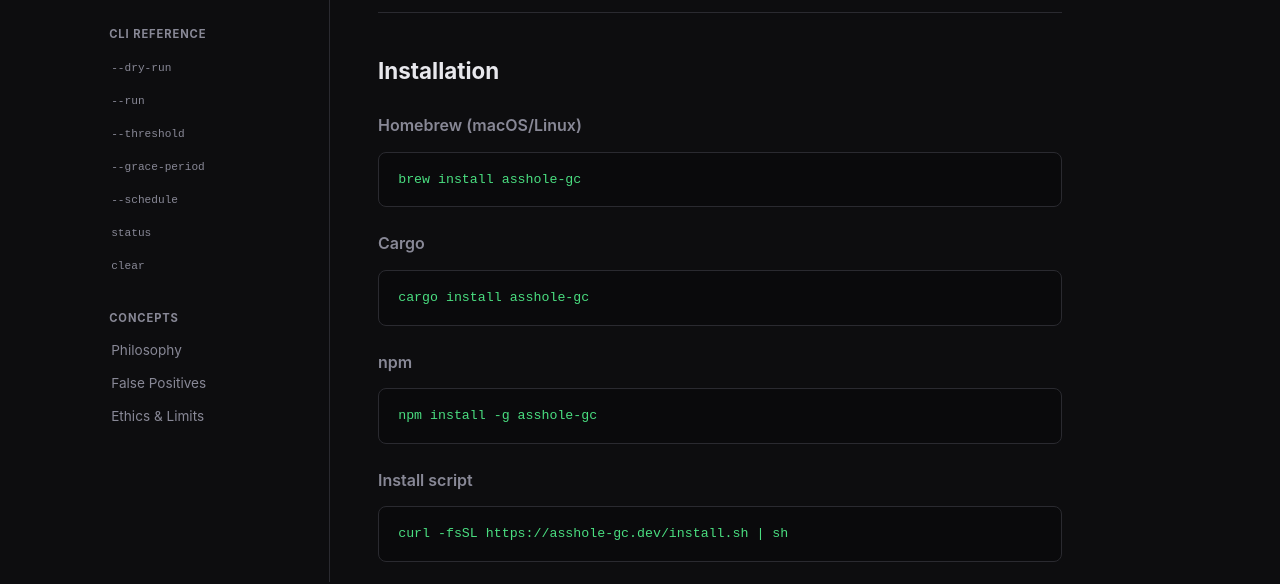
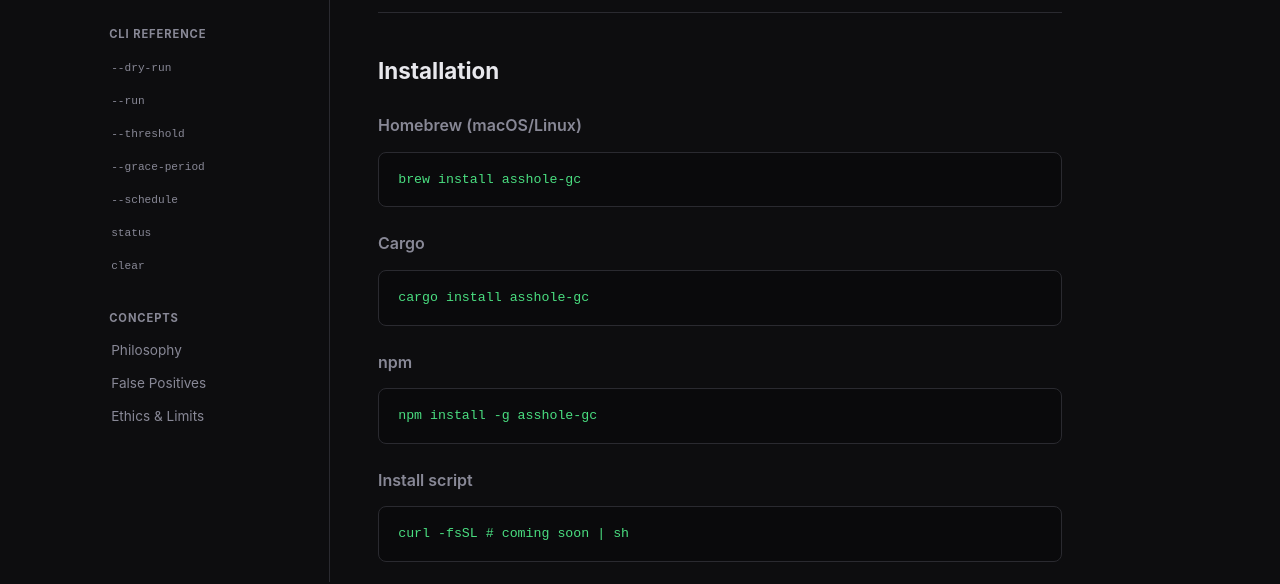
Before and after one commit to garrick99/asshole-gc, a plain HTML site: page docs/docs.html in a window 1280 px wide. Shown: the part 219-803 px from the top of the page. Drawn offline with Linux system fonts and the light colour scheme.

Commit message:
Remove invented asshole-gc.dev domain

```diff
--- a/docs/docs.html
+++ b/docs/docs.html
@@ -74,7 +74,7 @@
 
       <h3>Install script</h3>
       <div class="code-snippet">
-        <pre><code>curl -fsSL https://asshole-gc.dev/install.sh | sh</code></pre>
+        <pre><code>curl -fsSL # coming soon | sh</code></pre>
       </div>
 
       <hr class="doc-divider">
```
Also changed, not shown: docs/index.html (+1 -1 lines), 1 other file.
